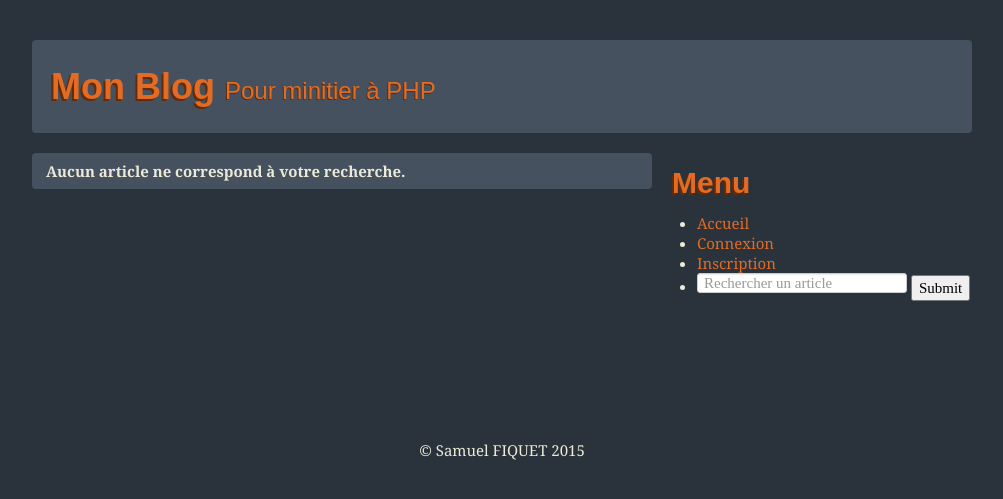
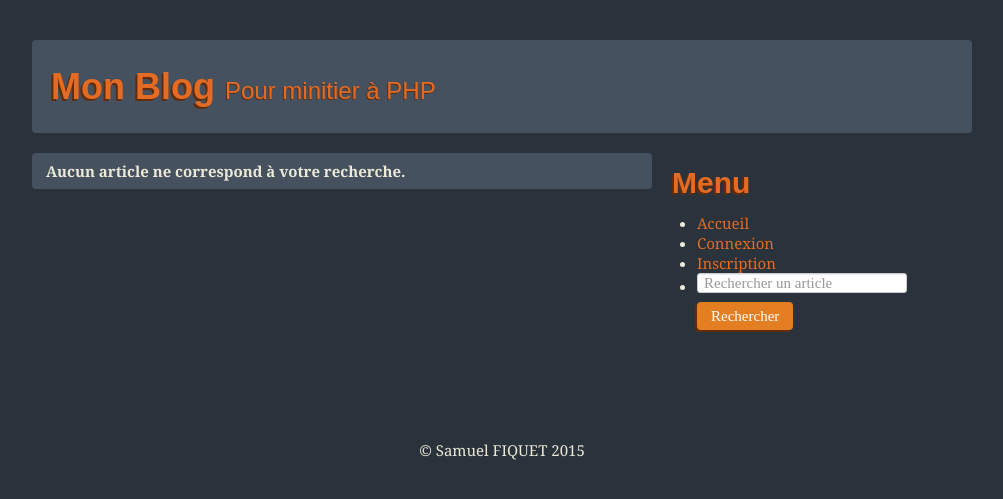
Before and after one commit to FiquetSamuel/blogiut, a PHP site: page /index.php in a window 1280 px wide. Shown: the top 499 px of the page, without its empty margins (138-1141 px from the left). Run offline with PHP 8.4, Linux system fonts and the light colour scheme; data that the repository does not hold is empty.

Commit message:
Ajout du style bootstrap sur le bouton, défini la value en Rechercher

```diff
--- a/includes/footer.inc.php
+++ b/includes/footer.inc.php
@@ -17,7 +17,7 @@
 							if(basename($_SERVER['PHP_SELF']) == 'index.php' ){
 								echo '<li><form method="post" action="#">
 									<input type="text" name="recherche" placeholder="Rechercher un article">
-									<input type="submit" name="subRecherche">
+									<input class="btn btn-primary" type="submit" name="subRecherche" value="Rechercher">
 									</form>
 								</li>';
 							}
```
